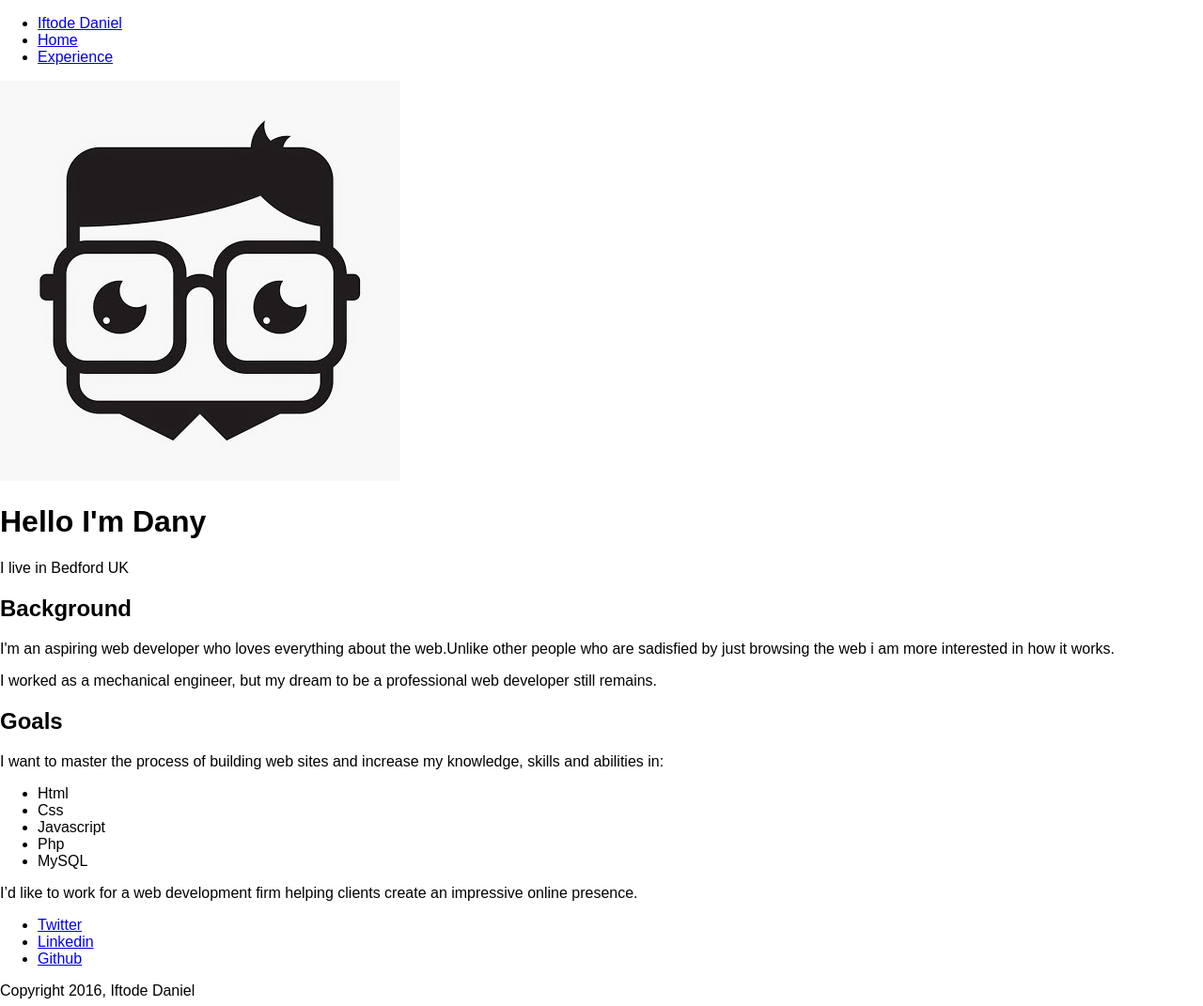
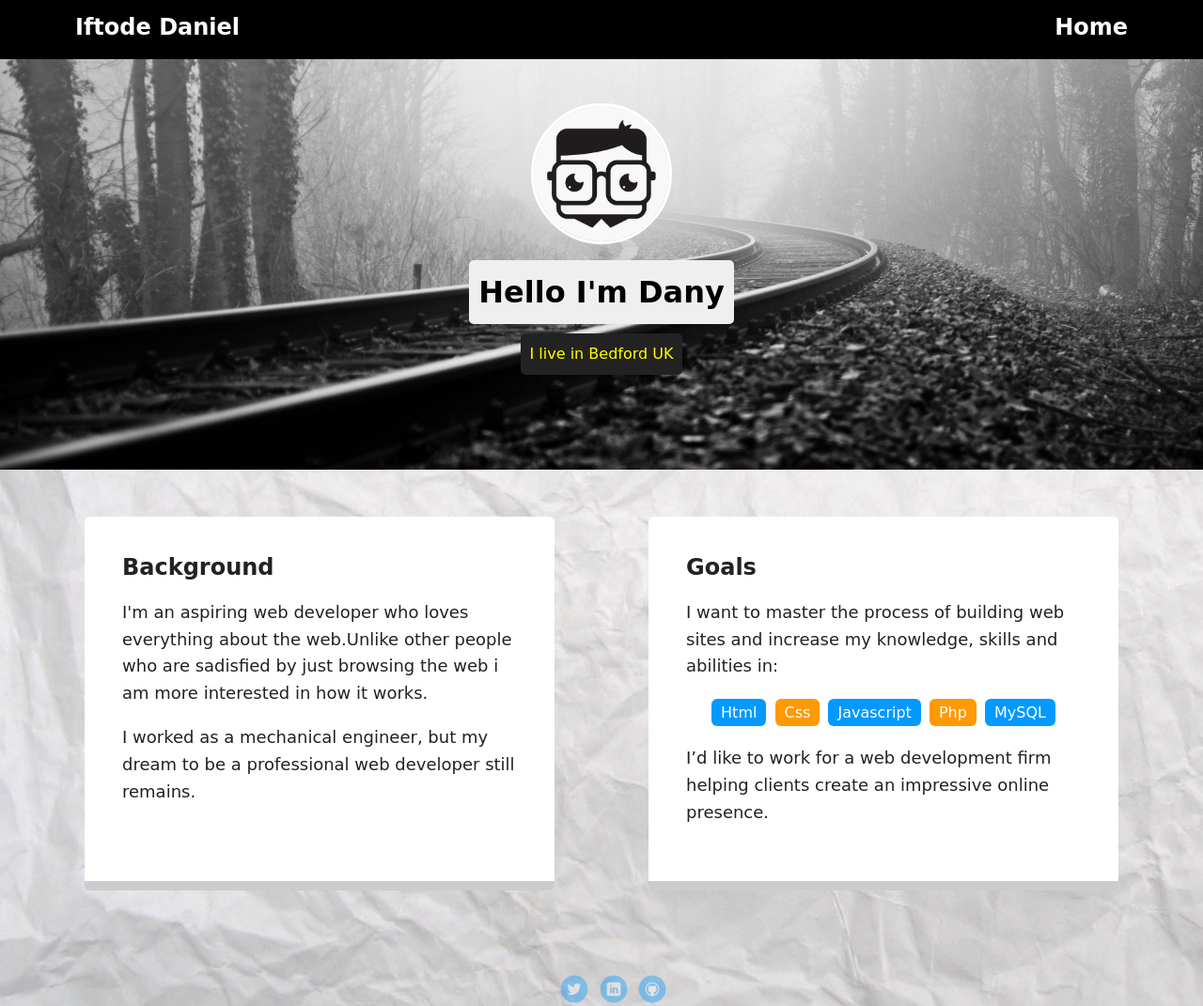
Before and after one commit to danieliftode/my-tech, a plain HTML site: page project_1/index.html in a window 1280 px wide. Shown: the top 1071 px of the page at 94% size. Drawn offline with Linux system fonts and the light colour scheme; a web font is replaced by a local one.

Commit message:
change
fix address for images due to relocation of styles.css

```diff
--- a/project_1/index.html
+++ b/project_1/index.html
@@ -3,7 +3,7 @@
 <head>
 	<title>Iftode Daniel | Front end developer</title>
 	<meta charset="UTF-8">
-	<link rel="stylesheet" type="text/css" href="css/style.css">
+	<link rel="stylesheet" type="text/css" href="styles.css">
   <link rel="stylesheet" type="text/css" href="css/normalize.css">
 	<link href="https://fonts.googleapis.com/css?family=Baloo+Chettan" rel="stylesheet">
 </head>
@@ -12,7 +12,7 @@
 		<ul class="nav">
 			<li class="name"><a href="#">Iftode Daniel</a></li>
 			<li><a href="#">Home</a></li>
-			<li><a href="#">Experience</a></li>
+			<!-- <li><a href="#">Experience</a></li> -->
 		</ul>
 	</div>
 	<header>
--- a/project_1/styles.css
+++ b/project_1/styles.css
@@ -9,7 +9,7 @@ body{
 	padding: 0;
 	text-align: center;
 	color: #222;
-	background: url(../img/fill.jpg);
+	background: url(img/fill.jpg);
 	background-size: cover;
     font-family: 'Baloo Chettan', cursive;
     max-width: 100%;
@@ -66,7 +66,7 @@ a{
 /* Naw going to atack the header */
 header {
   text-align: center;
-  background: url(../img/head.jpg) no-repeat top center ;
+  background: url(img/head.jpg) no-repeat top center ;
   background-size: cover;
   overflow: hidden;
   padding-top: 60px;
```
